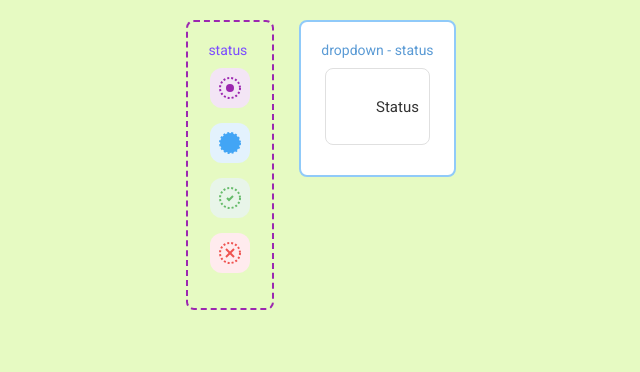
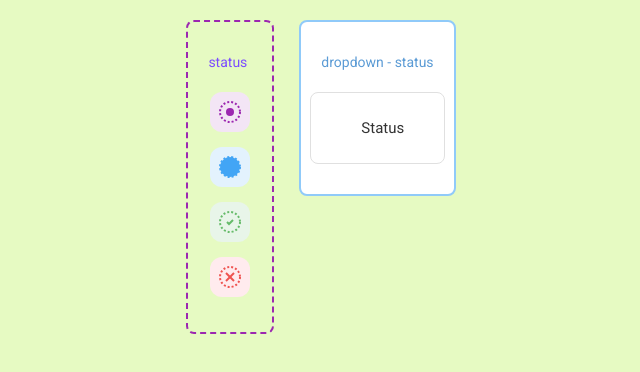
Before and after one commit to TalhaZaib-ai/hey.us, a React (Create React App) app: page / in a window 1280 px wide. Shown: the top 372 px of the page, without its empty margins (319-959 px from the left). Built offline with nearby package versions, Linux system fonts and the light colour scheme.

Commit message:
Center align status text in dropdown and left dialog

```diff
--- a/src/App.css
+++ b/src/App.css
@@ -43,6 +43,9 @@ body {
   text-transform: lowercase; /* Transform text to lowercase */
   display: flex; /* Use flexbox for layout */
   align-items: center; /* Center items vertically */
+  justify-content: center; /* Center text horizontally */
+  width: 100%; /* Ensure the heading takes full width of the container */
+  height: 40px; /* Set a fixed height to help center the text vertically */
 }
 
 /* Additional styling for blue headings */
@@ -70,6 +73,7 @@ body {
 .status-bar {
   display: flex; /* Use flexbox for layout */
   align-items: center; /* Center items vertically */
+  justify-content: center; /* Center items horizontally */
   padding: 10px; /* Padding inside the status bar */
   font-size: 16px; /* Font size */
   color: #888; /* Text color */
@@ -78,6 +82,8 @@ body {
   cursor: pointer; /* Pointer cursor on hover */
   text-align: center; /* Center text horizontally */
   margin-bottom: 10px; /* Space below the status bar */
+  width: 100%; /* Full width */
+  height: 50px; /* Fixed height */
 }
 
 /* Container for the dropdown menu */
```
Also changed, not shown: src/App.js (+0 -10 lines).
